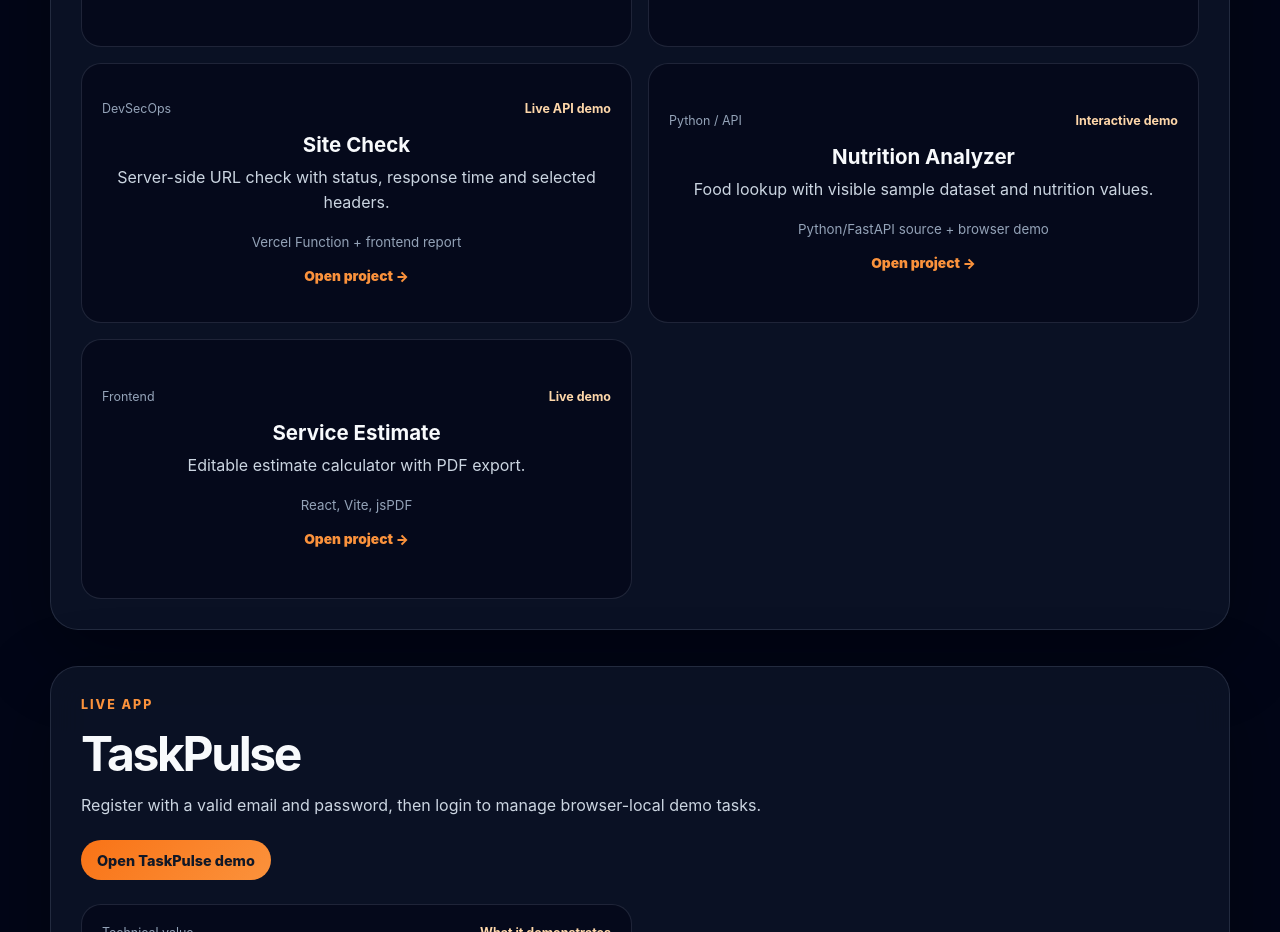
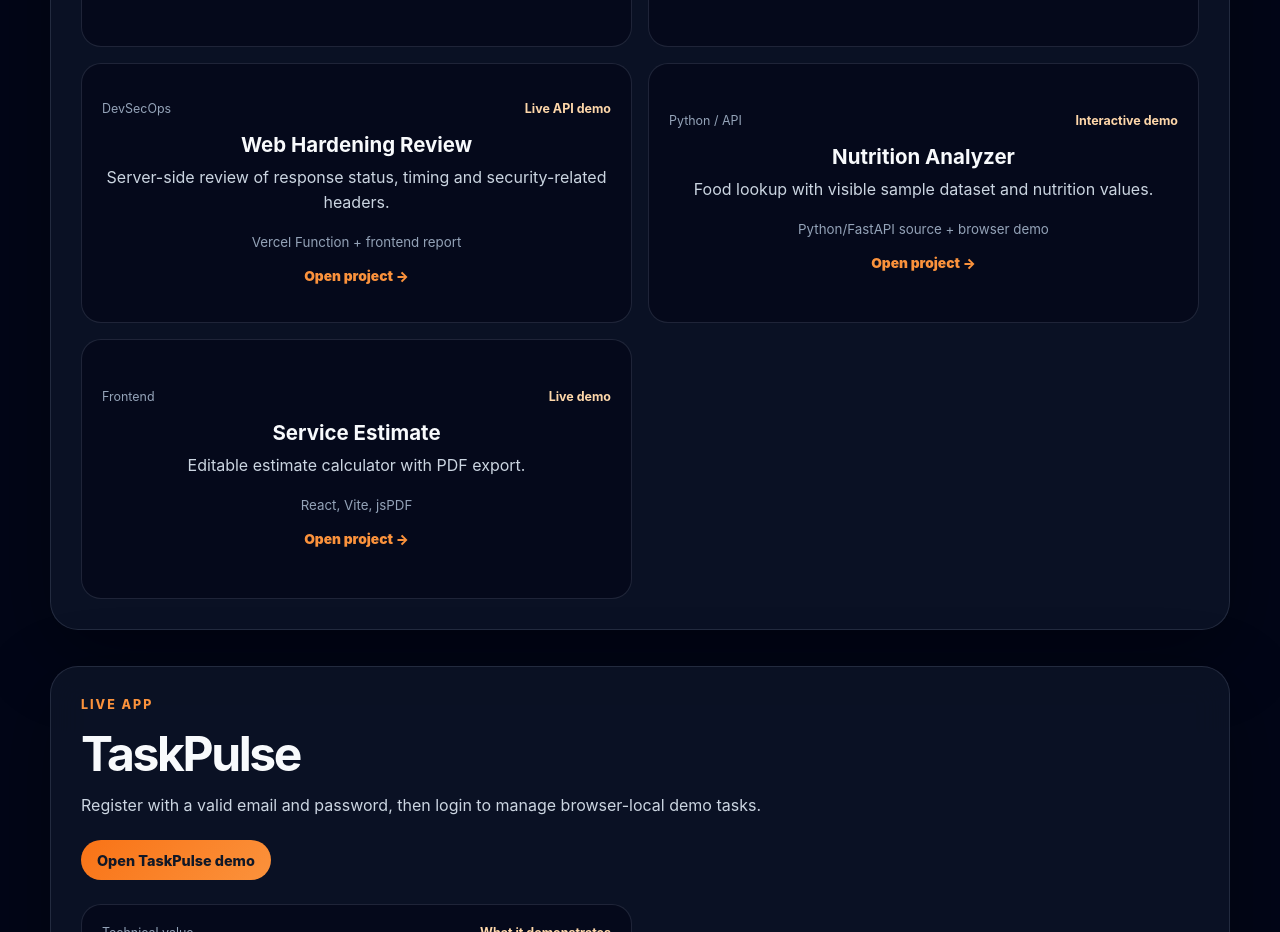
Before and after one commit to mafalcone/portfolio-projects, a React (Vite) app in the folder presupuesto_electrico/: page / in a window 1280 px wide. Shown: the part 880-1812 px from the top of the page. Built offline with nearby package versions, Linux system fonts and the light colour scheme.

Commit message:
Connect Web Hardening Review report UI

```diff
--- a/presupuesto_electrico/src/PublicPortfolioV2.jsx
+++ b/presupuesto_electrico/src/PublicPortfolioV2.jsx
@@ -1,11 +1,12 @@
 import React, { useMemo, useState } from 'react'
 import jsPDF from 'jspdf'
 import { projectDetails, securityFocus } from './projectDetails'
+import SiteReport from './SiteReport'
 
 const projects = [
   { id: 'taskpulse', name: 'TaskPulse', area: 'Fullstack / MERN', status: 'Live app', desc: 'Task manager with login flow, dashboard and CRUD behavior.', stack: 'React, Vite, Node.js, Express, MongoDB' },
   { id: 'logs', name: 'Log Monitor', area: 'Infra / Ops', status: 'Interactive demo', desc: 'Log parser that summarizes severity and recent events.', stack: 'Python/FastAPI source + browser demo' },
-  { id: 'site', name: 'Site Check', area: 'DevSecOps', status: 'Live API demo', desc: 'Server-side URL check with status, response time and selected headers.', stack: 'Vercel Function + frontend report' },
+  { id: 'site', name: 'Web Hardening Review', area: 'DevSecOps', status: 'Live API demo', desc: 'Server-side review of response status, timing and security-related headers.', stack: 'Vercel Function + frontend report' },
   { id: 'nutrition', name: 'Nutrition Analyzer', area: 'Python / API', status: 'Interactive demo', desc: 'Food lookup with visible sample dataset and nutrition values.', stack: 'Python/FastAPI source + browser demo' },
   { id: 'estimate', name: 'Service Estimate', area: 'Frontend', status: 'Live demo', desc: 'Editable estimate calculator with PDF export.', stack: 'React, Vite, jsPDF' }
 ]
@@ -25,14 +26,6 @@ const foods = [
   { name: 'Oats', kcal: 389, protein: 16.9, carbs: 66, fat: 6.9 },
   { name: 'Banana', kcal: 89, protein: 1.1, carbs: 23, fat: 0.3 }
 ]
-
-const headerLabels = {
-  csp: 'Content-Security-Policy',
-  hsts: 'Strict-Transport-Security',
-  frameOptions: 'X-Frame-Options',
-  contentTypeOptions: 'X-Content-Type-Options',
-  referrerPolicy: 'Referrer-Policy'
-}
 
 function toNumber(value) {
   const parsed = parseFloat(String(value).replace(',', '.'))
@@ -87,8 +80,6 @@ export default function PublicPortfolioV2() {
     acc.total += subtotal
     return acc
   }, { materials: 0, labor: 0, total: 0 }), [items])
-
-  const headerRows = siteResult?.headers ? Object.entries(headerLabels).map(([key, label]) => ({ label, value: siteResult.headers[key] })) : []
 
   function updateItem(index, field, value) {
     setItems(prev => prev.map((item, i) => i === index ? { ...item, [field]: value } : item))
@@ -189,7 +180,7 @@ export default function PublicPortfolioV2() {
 
       {active === 'logs' && <div><div className="section-header"><p className="eyebrow">Interactive demo</p><h2>Log Monitor</h2><p>Paste logs and inspect operational severity counts.</p></div><textarea style={{width:'100%',minHeight:160,borderRadius:16,padding:16,background:'#020617',color:'#f8fafc',border:'1px solid rgba(148,163,184,.2)'}} value={logs} onChange={e => setLogs(e.target.value)} /><div className="totals"><div className="card"><h3>Total</h3><p>{stats.total}</p></div><div className="card"><h3>Info</h3><p>{stats.info}</p></div><div className="card"><h3>Warnings</h3><p>{stats.warn}</p></div><div className="card"><h3>Errors</h3><p>{stats.error}</p></div></div><div className="table-wrapper" style={{marginTop:16}}>{stats.rows.slice(-5).map((row, i) => <p key={i} style={{margin:'8px 0',color:'#cbd5e1'}}>{row}</p>)}</div></div>}
 
-      {active === 'site' && <div><div className="section-header"><p className="eyebrow">Live API demo</p><h2>Site Check</h2><p>Runs through a Vercel serverless function and builds a readable report from real response data.</p></div><div className="hero-actions"><input style={{flex:1,minWidth:260,borderRadius:999,padding:'12px 16px',background:'#020617',color:'#f8fafc',border:'1px solid rgba(148,163,184,.2)'}} value={target} onChange={e => setTarget(e.target.value)} /><button className="btn primary" onClick={runSiteCheck}>{siteLoading ? 'Checking...' : 'Run check'}</button></div>{siteResult && <div className="table-wrapper" style={{marginTop:16}}><h3>Report summary</h3><p>Status: {siteResult.status || siteResult.error}</p><p>Score: {siteResult.score ?? '-'}/100</p><p>Response time: {siteResult.timeMs ?? '-'} ms</p><p>Final URL: {siteResult.finalUrl || '-'}</p>{headerRows.length > 0 && <><h3 style={{marginTop:18}}>Header checks</h3>{headerRows.map(row => <p key={row.label}><strong>{row.label}:</strong> {row.value || 'Missing'}</p>)}</>}</div>}</div>}
+      {active === 'site' && <div><div className="section-header"><p className="eyebrow">Live API demo</p><h2>Web Hardening Review</h2><p>Runs through a Vercel serverless function and builds a passive hardening report from real response data.</p></div><div className="hero-actions"><input style={{flex:1,minWidth:260,borderRadius:999,padding:'12px 16px',background:'#020617',color:'#f8fafc',border:'1px solid rgba(148,163,184,.2)'}} value={target} onChange={e => setTarget(e.target.value)} /><button className="btn primary" onClick={runSiteCheck}>{siteLoading ? 'Checking...' : 'Run check'}</button></div><SiteReport result={siteResult} /></div>}
 
       {active === 'nutrition' && <div><div className="section-header"><p className="eyebrow">Interactive demo</p><h2>Nutrition Analyzer</h2><p>Available foods: {foods.map(food => food.name).join(', ')}.</p></div><input style={{width:'100%',borderRadius:999,padding:'12px 16px',background:'#020617',color:'#f8fafc',border:'1px solid rgba(148,163,184,.2)'}} value={foodQuery} onChange={e => setFoodQuery(e.target.value)} placeholder="Search food" />{!query && <p style={{color:'#cbd5e1',marginTop:16}}>Type a food name to see the nutrition card.</p>}{query && filteredFoods.length === 0 && <p style={{color:'#cbd5e1',marginTop:16}}>No match in the demo dataset.</p>}<div className="project-grid" style={{marginTop:16}}>{filteredFoods.map(food => <div className="project-card" key={food.name}><h3>{food.name}</h3><p>{food.kcal} kcal · {food.protein}g protein · {food.carbs}g carbs · {food.fat}g fat</p></div>)}</div></div>}
 
```
